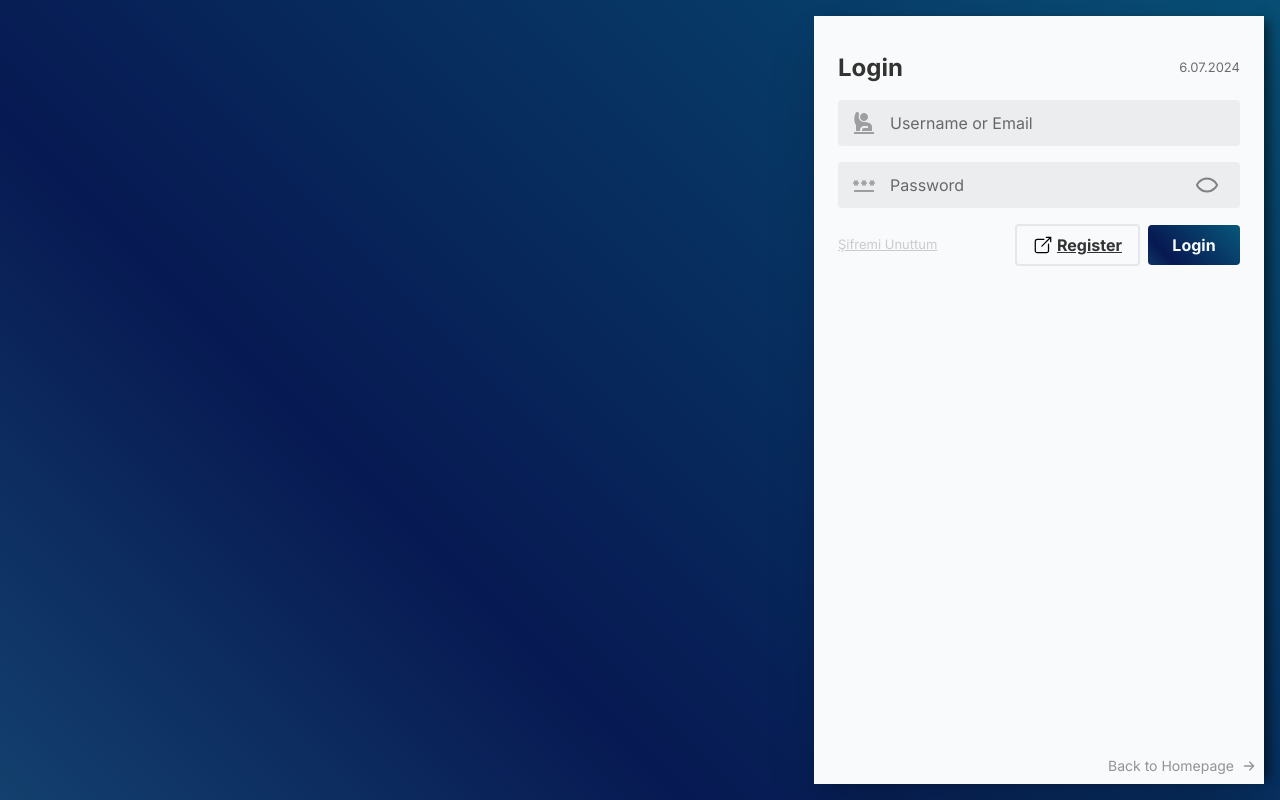
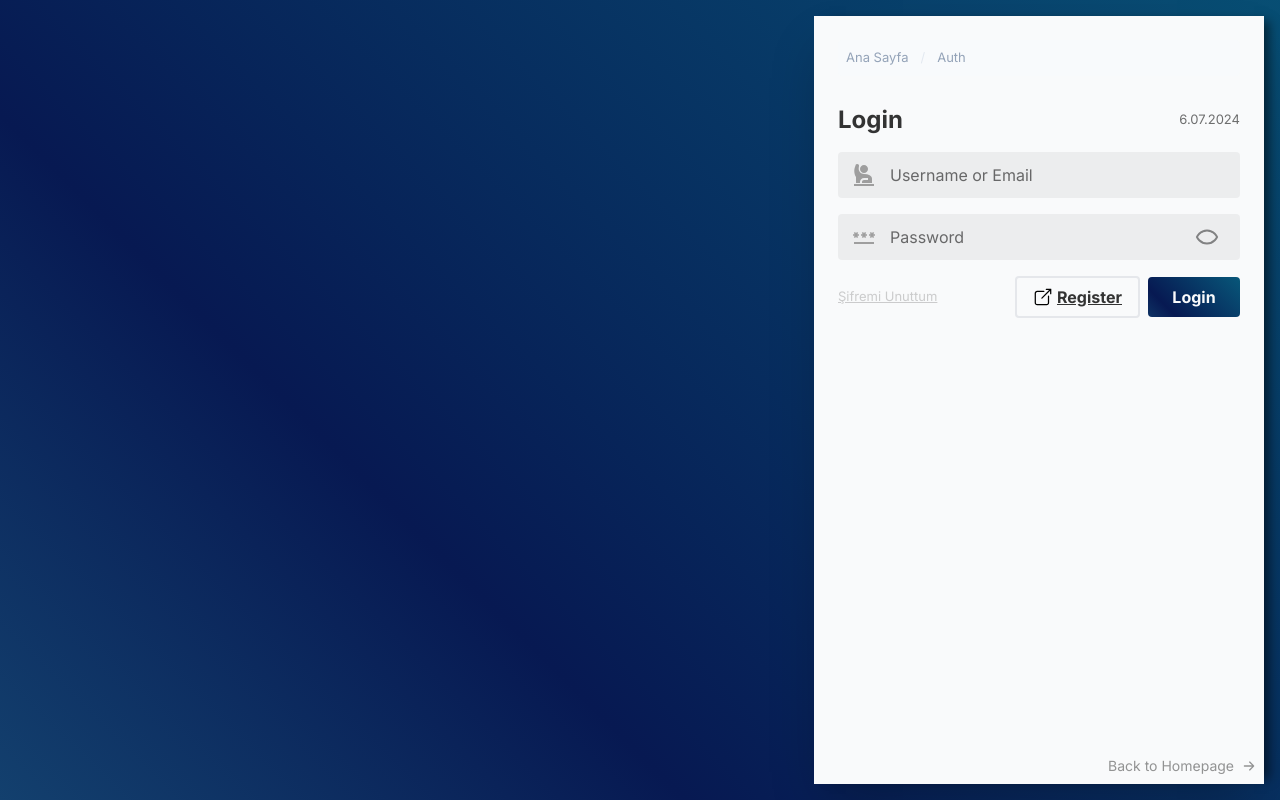
Before and after one commit to ramazandogna/pek-afilli, a Next.js app in the folder client/: page /auth/login in a window 1280 px wide. Built offline with nearby package versions, Linux system fonts and the light colour scheme.

Commit message:
BreadCrumb

```diff
--- a/client/app/[post]/page.tsx
+++ b/client/app/[post]/page.tsx
@@ -23,7 +23,7 @@ async function Home({ params }: { params: { post: string } }) {
     <main className="min-h-[100vh]">
       <div className="relative my-4 bg-gray-100 p-4 shadow-md">
         <HeroSection params={params} image={Images[0]} />
-        <p>
+        <div>
           {post.body}
           {post.body}
           {post.body}
@@ -57,7 +57,7 @@ async function Home({ params }: { params: { post: string } }) {
             {post.body}
             {post.body}
           </div>
-        </p>
+        </div>
         <div className="mt-[20px] flex items-center justify-center gap-4 text-[12px]">
           <span className="rounded bg-[#ccc] px-3 py-1">Category 1</span>
           <span className="rounded bg-[#ccc] px-3 py-1">Category 2</span>
--- a/client/app/auth/login/page.tsx
+++ b/client/app/auth/login/page.tsx
@@ -8,6 +8,7 @@ import { LinkIcon } from '../../../icons/LinkIcon';
 //Styles
 import styles from './login.module.css';
 import { ArrowRightIcon } from '../../../icons/ArrowRightIcon';
+import BreadCrumb from '../../../components/breadCrumb';
 
 const formatDate = (date: any) => {
   const year = date.getFullYear();
@@ -24,6 +25,7 @@ export default function Login() {
 
   return (
     <div className={styles.authSide}>
+      <BreadCrumb />
       <div className={styles.titleWrapper}>
         <h1 className={styles.title}>Login</h1>
         <div className={styles.date}>{time}</div>
--- a/client/components/breadCrumb/index.tsx
+++ b/client/components/breadCrumb/index.tsx
@@ -1,5 +1,37 @@
-function BreadCrumb() {
-  return <div className="">BreadCrumb</div>;
+'use client';
+
+import { usePathname } from 'next/navigation';
+import { CollapseIcon } from '../../icons/CollapseIcon';
+import Link from 'next/link';
+
+export default function BreadCrumb({ link, name }: { link?: string; name?: string }) {
+  const pathName = usePathname();
+  const pathNames = pathName.split('/').filter((path) => path);
+  const formatPathSegment = (pathSegment: string) => {
+    return pathSegment.replace(/-/g, ' ').replace(/\b\w/g, (char) => char.toUpperCase());
+  };
+
+  return (
+    <div className="flex w-full items-center gap-[12px] rounded bg-slate-50 p-2 text-[13px]">
+      <Link href="/">
+        <span className="transition-color  text-slate-400 hover:text-slate-500">Ana Sayfa</span>
+      </Link>
+      <span className="text-slate-200"> / </span>
+      {name && link && (
+        <>
+          <Link href={link}>
+            <span className=" transition-color capitalize  text-slate-400 hover:text-slate-500">
+              {name}
+            </span>
+          </Link>
+          <span className="text-slate-200"> / </span>
+        </>
+      )}
+      <Link href={pathName}>
+        <span className="transition-color  text-slate-400 hover:text-slate-500">
+          {formatPathSegment(pathNames[0])}
+        </span>
+      </Link>
+    </div>
+  );
 }
-
-export default BreadCrumb;
--- a/client/components/contentSections/recentContent.tsx
+++ b/client/components/contentSections/recentContent.tsx
@@ -52,7 +52,6 @@ export default function RecentContent({ posts }: { posts: Content[] }) {
                 src={images[1].src}
                 alt={images[1].alt}
                 loading="lazy"
-                layout="fill"
                 sizes="(max-width: 768px) 100%, (max-width: 1200px) 50vw, 33vw"
                 fill
                 className="groupA-image rounded object-cover"
```
Also changed, not shown: client/layouts/contents/heroSection/index.tsx (+4 -3 lines).
